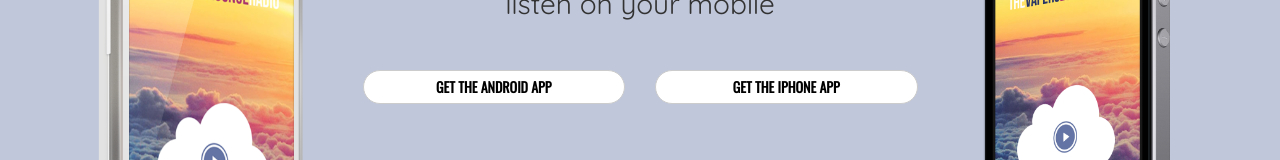
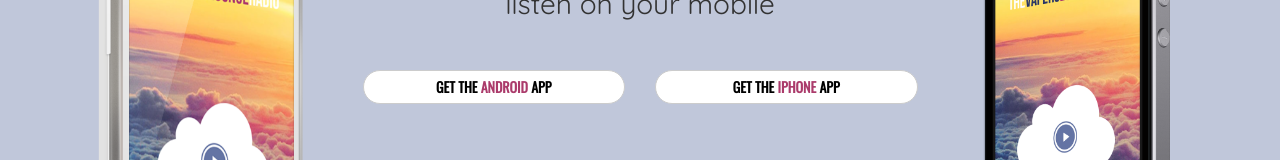
Before and after one commit to thevaperslounge/tvlfm, a website: page index.html in a window 1280 px wide. Shown: the part 1548-1708 px from the top of the page. Drawn offline with nearby package versions, Linux system fonts and the light colour scheme.

Commit message:
pink span

```diff
--- a/index.html
+++ b/index.html
@@ -190,10 +190,10 @@
 
                 <div class="row">
                     <div class="col-sm-6">
-                        <a href="#" class="btn btn-default tall center-block">GET THE ANDROID APP</a>
+                        <a href="#" class="btn btn-default tall center-block">GET THE <span class="pink">ANDROID</span> APP</a>
                     </div>
                     <div class="col-sm-6">
-                        <a href="#" class="btn btn-default tall center-block">GET THE IPHONE APP</a>
+                        <a href="#" class="btn btn-default tall center-block">GET THE <span class="pink">IPHONE</span> APP</a>
                     </div>
                 </div>
 
--- a/public/css/main.css
+++ b/public/css/main.css
@@ -272,6 +272,10 @@ color: #FFD95E;
     color: #ffffff;
 }
 
+.pink {
+    color: #AB3B6B;
+}
+
 .heading {
     margin-top: 70px;
     font-size: 1em;
```
